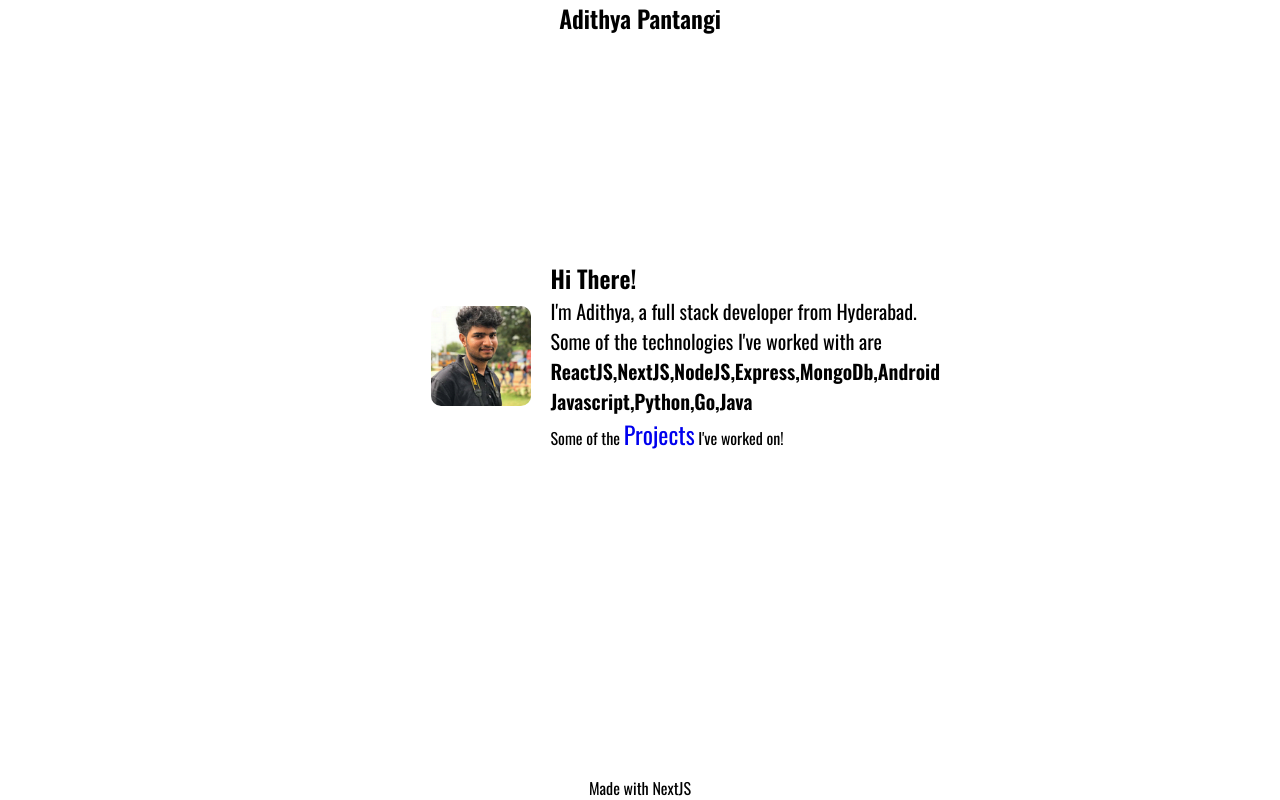
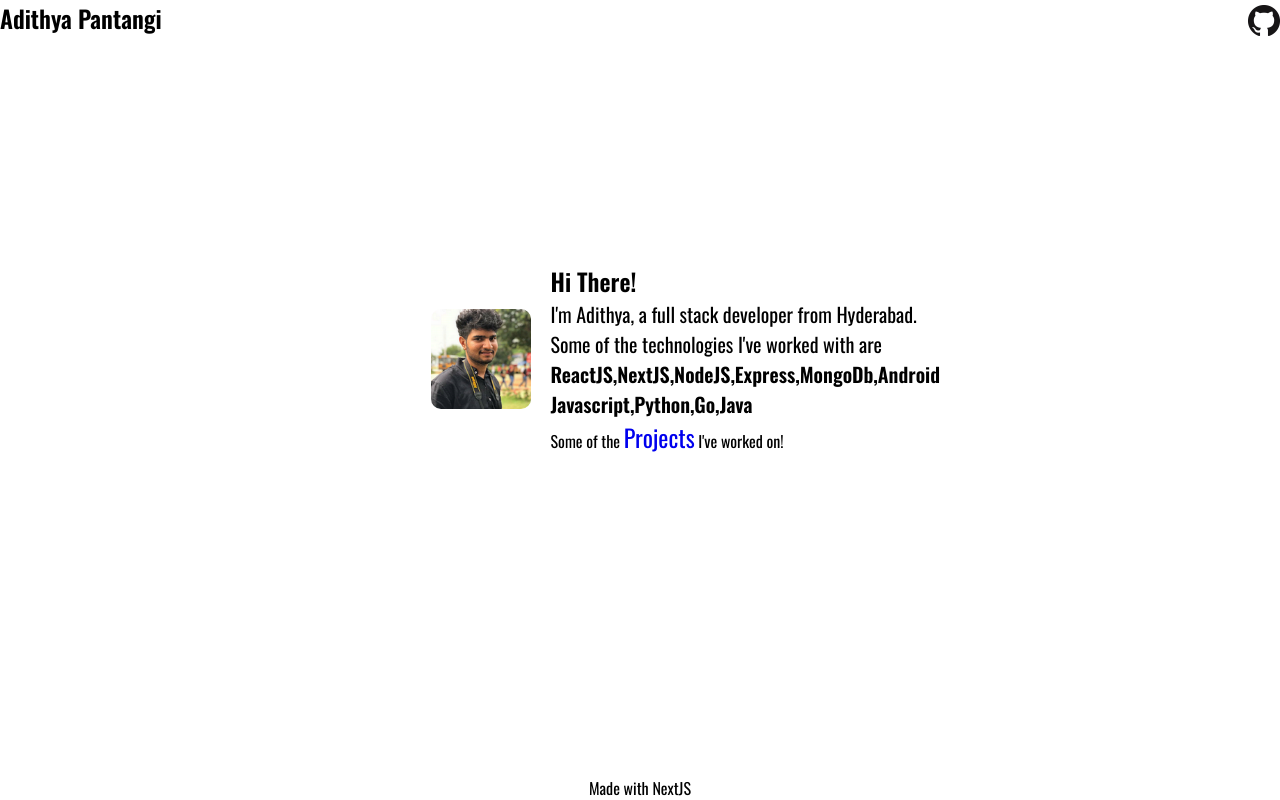
Before and after one commit to Adi343/adithya, a Next.js app: page / in a window 1280 px wide. Built offline with nearby package versions, Linux system fonts and the light colour scheme.

Commit message:
Added github link and updated nav bar

```diff
--- a/pages/index.js
+++ b/pages/index.js
@@ -1,6 +1,7 @@
 import Link from "next/link";
 import Image from "next/image";
 import photograph from "../public/adithya.png";
+import githubIcon from "../public/GitHub-Mark-64px.png";
 
 export default function Home() {
   return (
@@ -20,24 +21,39 @@ export default function Home() {
           backgroundColor: "white",
         }}
       >
-        <span style={{ fontSize: "1.5rem", fontWeight: "bold" }}>
-          Adithya Pantangi
-        </span>
+        <div
+          style={{
+            width: "100%",
+            display: "flex",
+            justifyContent: "space-between",
+          }}
+        >
+          <span style={{ fontSize: "1.5rem", fontWeight: "bold" }}>
+            Adithya Pantangi
+          </span>
+
+          <a
+            href={"https://github.com/Adi343"}
+            target="_blank"
+            rel="noreferrer"
+            style={{
+              paddingTop: "5px",
+              marginLeft: "5px",
+            }}
+          >
+            <Image
+              width={32}
+              height={32}
+              src={githubIcon}
+              style={{
+                display: "inline-block",
+                verticalAlign: "bottom",
+              }}
+            />
+          </a>
+        </div>
         {/* Profile Card */}
-        <div
-          // style={{
-          //   display: "flex",
-          //   alignItems: "center",
-          //   justifyContent: "end",
-          //   width: "600px",
-          //   height: "500px",
-          //   marginBottom: "100px",
-          //   borderRadius: "10px",
-          //   backgroundColor: "green",
-          //   // border: "3px solid black",
-          // }}
-          className="profileCard"
-        >
+        <div className="profileCard">
           <div className="profilePhoto">
             {/* <span>Profile Card</span> */}
             {/* <img
@@ -68,7 +84,6 @@ export default function Home() {
               alignItems: "start",
               justifyContent: "center",
               borderRadius: "10px",
-              // backgroundColor: "whitesmoke",
             }}
           >
             <span style={{ fontSize: "1.5rem", fontWeight: "600" }}>
@@ -92,16 +107,7 @@ export default function Home() {
             <span>
               {`Some of the `}{" "}
               <Link href="/projects">
-                <a
-                  // style={{
-                  //   // textDecoration: "underline",
-                  //   fontSize: "1.25rem",
-                  //   color: "#0000EE",
-                  // }}
-                  className="linkStyle"
-                >
-                  Projects
-                </a>
+                <a className="linkStyle">Projects</a>
               </Link>
               {` I've worked on!`}
             </span>
```
